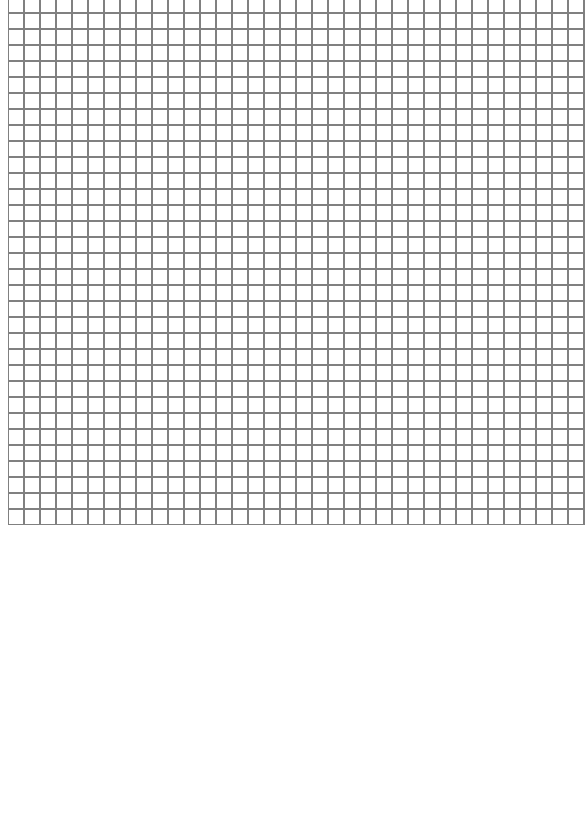
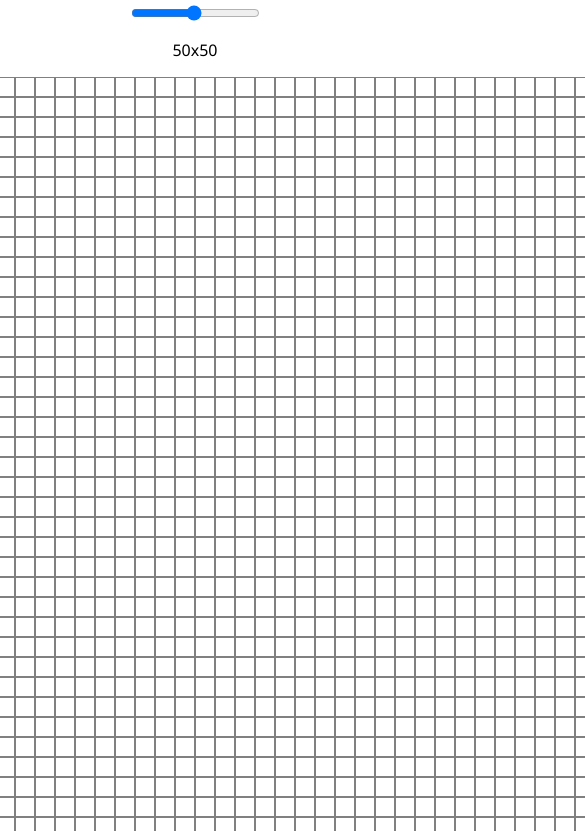
Before and after one commit to xTenty/odin-etch-a-sketch, a plain HTML site: page index.html in a window 390 px wide. Shown: the part 91-922 px from the top of the page, 585 px wide, since content can reach past the window. Before the commit the page ends 844 px from the top, so only its background shows below. Drawn offline with Linux system fonts and the light colour scheme.

Commit message:
Repair responsive grid

```diff
--- a/index.html
+++ b/index.html
@@ -9,6 +9,8 @@
     <title>Etch a Sketch</title>
 </head>
 <body>
-
+<h1> Etch a Sketch</h1>
+<input type="range" min="1" max="100" value="50" id="side">
+<p id="sideValue">50x50</p>
 </body>
 </html>
--- a/script.js
+++ b/script.js
@@ -1,26 +1,38 @@
 const container = document.createElement("div");
-container.classList.add("content")
+container.classList.add("container");
+
+const containerWidth = "1000px";
+const containerHeight = "1000px";
+container.style.width = containerWidth;
+container.style.height = containerHeight;
+
+let side = 50;
 
 createSquares();
 document.body.appendChild(container);
 
+
 function createSquares() {
     container.style.display = "grid";
-    let columns = screen.width/16;
-    container.style.gridTemplateColumns = `repeat(${columns}, 0fr)`;
+    container.style.gridTemplateColumns = `repeat(${side}, 1fr)`;
+    // container.style.gridTemplateRows = (`repeat(${side}, 1fr`);
 
-    for (let column = 0; column < screen.height/16; column++) {
-
-        for (let row = 0; row < screen.width/16; row++) {
+    for (let column = 0; column < side; column++) {
+        for (let row = 0; row < side; row++) {
             let square = document.createElement("div");
             square.classList.add("square");
             square.style.border = "thin solid gray";
-            square.style.height = "16px";
-            square.style.width = "16px";
+            square.addEventListener("mouseenter", () => square.style.backgroundColor = "black");
             container.appendChild(square);
         }
     }
 }
+
+function changeGrid() {
+
+}
+
+
 
 function createSquaresByFloatClear() {
     for (let column = 0; column < 16; column++) {
@@ -62,9 +74,9 @@ function createSquaresByInlineBlock() {
 
 function createSquaresByFlexbox() {
     for (let column = 0; column < 16; column++) {
-        let columnElement = document.createElement("div");
-        columnElement.style.display = "flex";
-        columnElement.style.flexDirection = "row";
+        let rowElement = document.createElement("div");
+        rowElement.style.display = "flex";
+        rowElement.style.flexDirection = "row";
         for (let row = 0; row < 16; row++) {
             let square = document.createElement("div");
             square.classList.add("square");
@@ -73,8 +85,8 @@ function createSquaresByFlexbox() {
             square.style.border = "thick solid #0000FF";
             square.style.height = "50px";
             square.style.width = "50px";
-            columnElement.appendChild(square);
-            container.appendChild(columnElement);
+            rowElement.appendChild(square);
+            container.appendChild(rowElement);
         }
     }
 }
@@ -82,8 +94,6 @@ function createSquaresByFlexbox() {
 function createSquaresByCssGrid() {
     container.style.display = "grid";
     container.style.gridTemplateColumns = "repeat(16, 0fr)";
-    // container.style.gap = "0";
-    // container.style.justifyContent = "start";
     for (let column = 0; column < 16; column++) {
         for (let row = 0; row < 16; row++) {
             let square = document.createElement("div");
--- a/styles.css
+++ b/styles.css
@@ -5,3 +5,12 @@ html {
 *, *:before, *:after {
     box-sizing: inherit;
 }
+
+body {
+    font-family: 'Segoe UI', Tahoma, Geneva, Verdana, sans-serif;
+    display: flex;
+    flex-direction: column;
+    justify-content: center;
+    align-items: center;
+    min-height: 80vh;
+}
```
